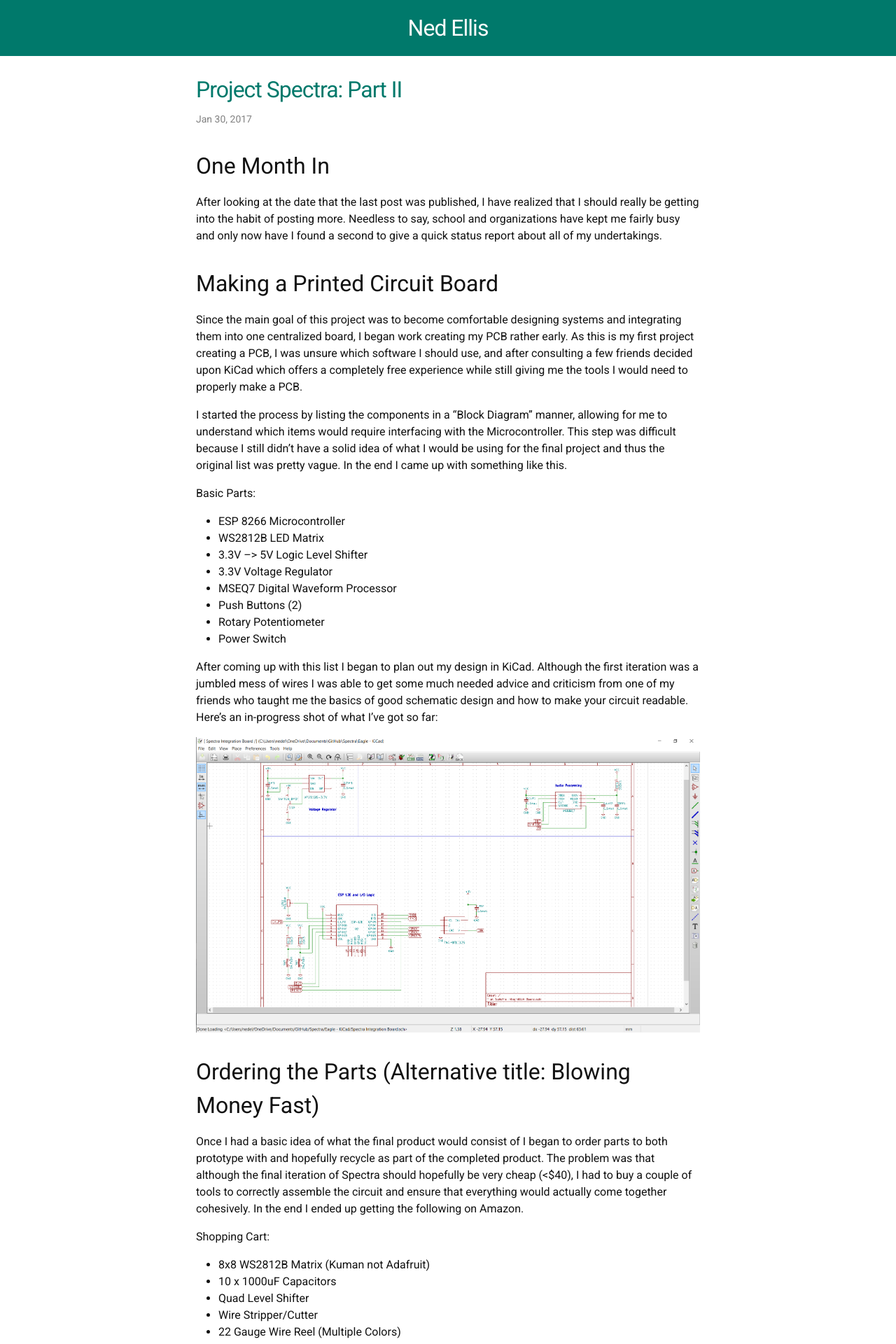
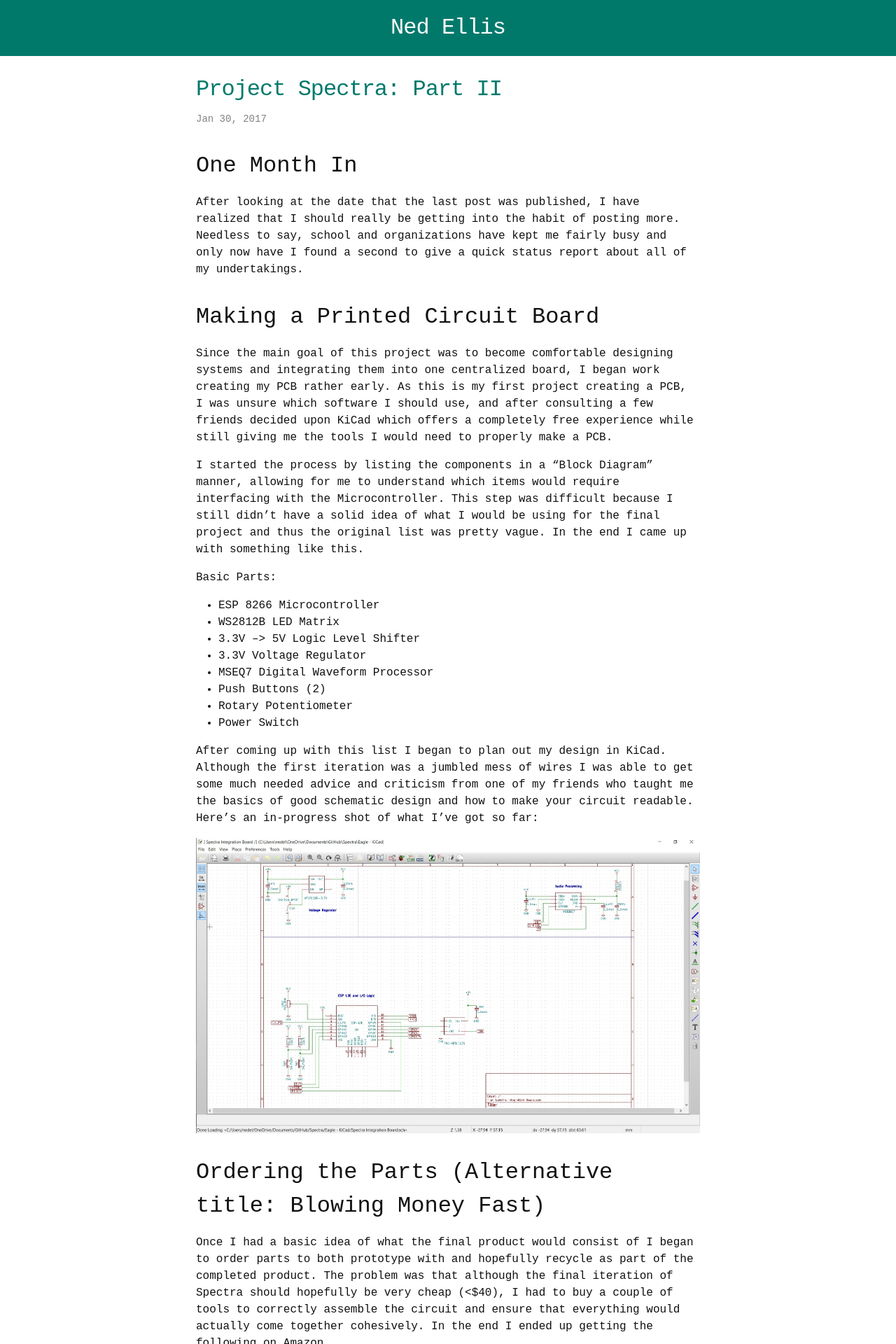
Before and after one commit to epellis/epellis.github.io, a Jekyll site: the page built from _posts/2017-01-02-project-spectra-part-2.md, in a window 1280 px wide. Shown: the top 1920 px of the page at 70% size. Built offline with Jekyll 4.4.1, drawn with Linux system fonts in a browser that asks for light colours; some web fonts are replaced.

Commit message:
Switched fonts and fixed file locations

```diff
--- a/_posts/2017-01-02-project-spectra-part-2.md
+++ b/_posts/2017-01-02-project-spectra-part-2.md
@@ -43,7 +43,7 @@ advice and criticism from one of my friends who taught me the basics of good
 schematic design and how to make your circuit readable. Here's an in-progress
 shot of what I've got so far:
 
-![]({{site.baseurl}}/images/SpectraTesting/kiCad.png)
+![]({{site.baseurl}}/images/SpectraTesting/kiCad.jpg)
 
 ## Ordering the Parts (Alternative title: Blowing Money Fast)
 
--- a/css/main.scss
+++ b/css/main.scss
@@ -5,7 +5,7 @@
 
 
 // Our variables
-$base-font-family: "Roboto", "Courier New", "Helvetica Neue", Helvetica, FangSong, STFangsong, sans-serif;
+$base-font-family: "Droid Sans", "Courier New", "Helvetica Neue", Helvetica, FangSong, STFangsong, sans-serif;
 $code-font-family: "Courier New", Consolas, monopace, FangSong, STFangsong;
 $base-font-size:   16px;
 $base-font-weight: 400;
@@ -47,7 +47,7 @@ $on-laptop:        1000px;
 
 // Import partials from `sass_dir` (defaults to `_sass`)
 @import
-		url(https://fonts.googleapis.com/css?family=Roboto),
+		url(https://fonts.googleapis.com/css?family=Droid+Sans),
         "base",
         "layout",
         "syntax-highlighting"
```
Also changed, not shown: images/SpectraTesting/kiCad.PNG, images/SpectraTesting/kiCad.jpg (added).
